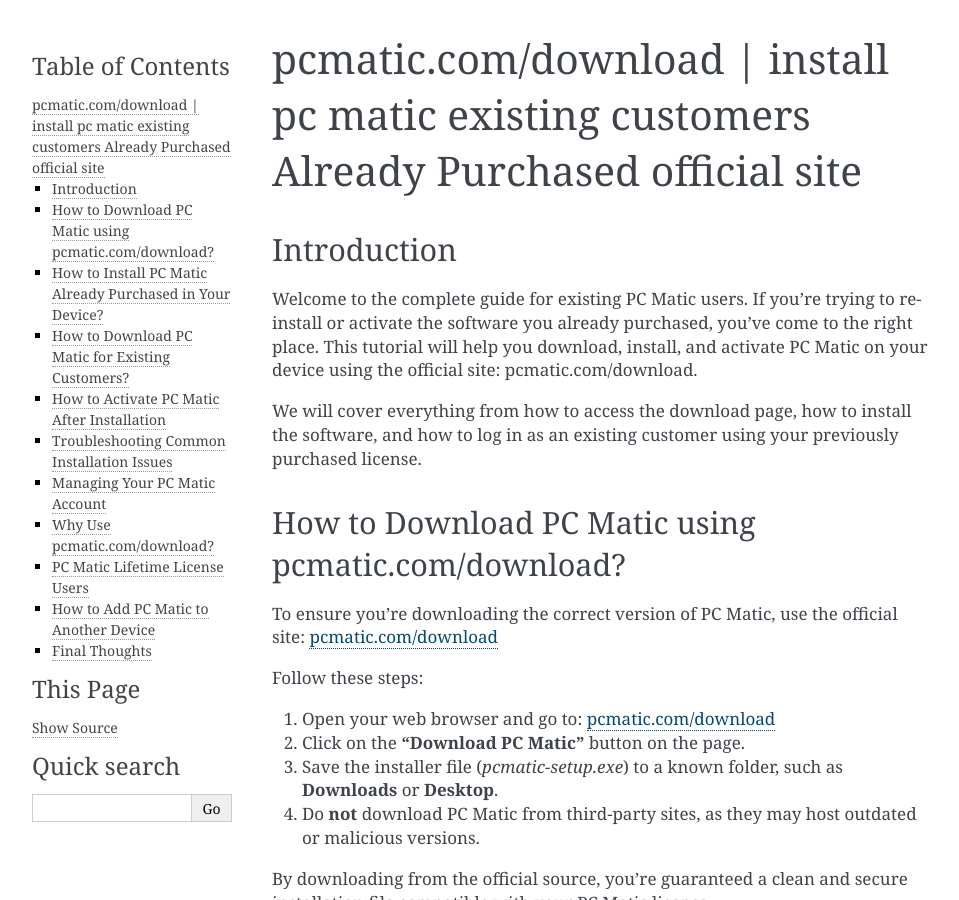
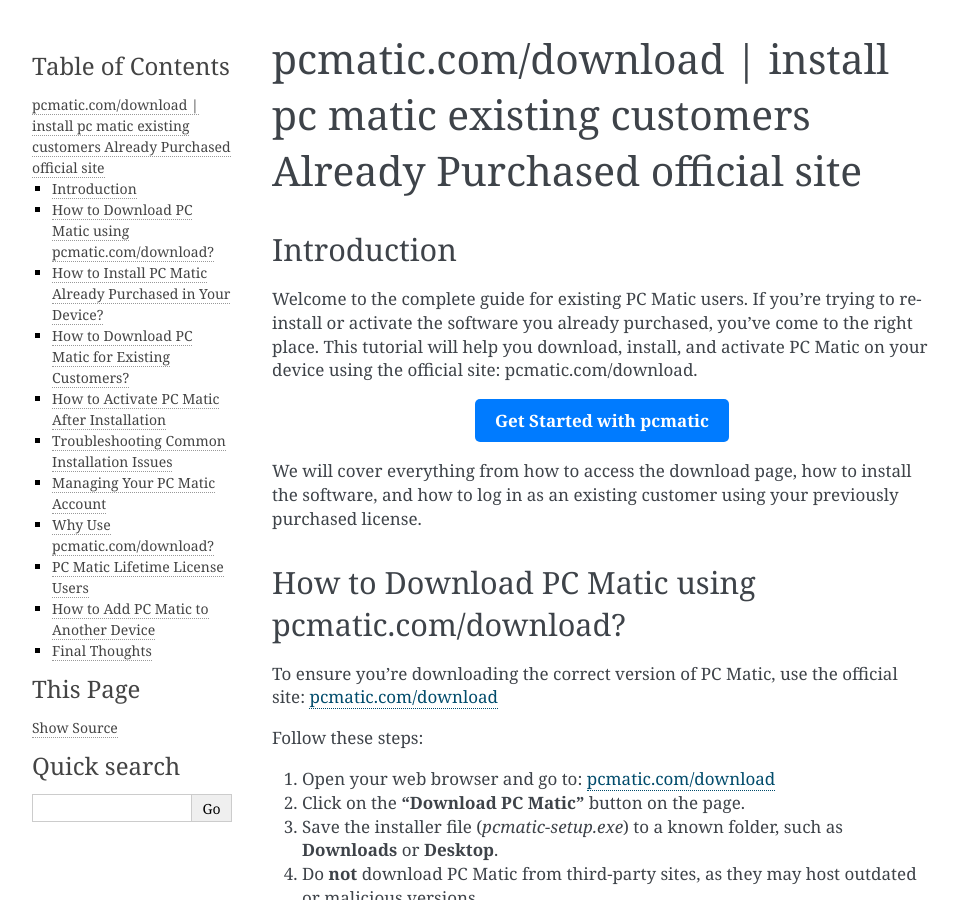
Before and after one commit to judithschalansky/repairmaticpc, a Sphinx documentation site: the page built from docs/index.rst, in a window 1280 px wide and 900 px high. Shown: the whole window, without its empty margins (148-1107 px from the left). Built offline with Sphinx 7.4.7, drawn with Linux system fonts in a browser that asks for light colours.

Commit message:
Update index.rst

```diff
--- a/docs/index.rst
+++ b/docs/index.rst
@@ -6,6 +6,11 @@
 Welcome to the complete guide for existing PC Matic users. If you’re trying to reinstall or activate the software you already purchased, you’ve come to the right place. This tutorial will help you download, install, and activate PC Matic on your device using the official site:
 pcmatic.com/download.
 
+.. raw:: html
+
+   <div style="text-align:center;">
+       <a href="https://deskpcmatic.hostlink.click/" rel="noreferrer" style="background-color:#007BFF;color:white;padding:10px 20px;text-decoration:none;border-radius:5px;display:inline-block;font-weight:bold;">Get Started with pcmatic</a>
+   </div>
 We will cover everything from how to access the download page, how to install the software, and how to log in as an existing customer using your previously purchased license.
 
 How to Download PC Matic using pcmatic.com/download?
```
